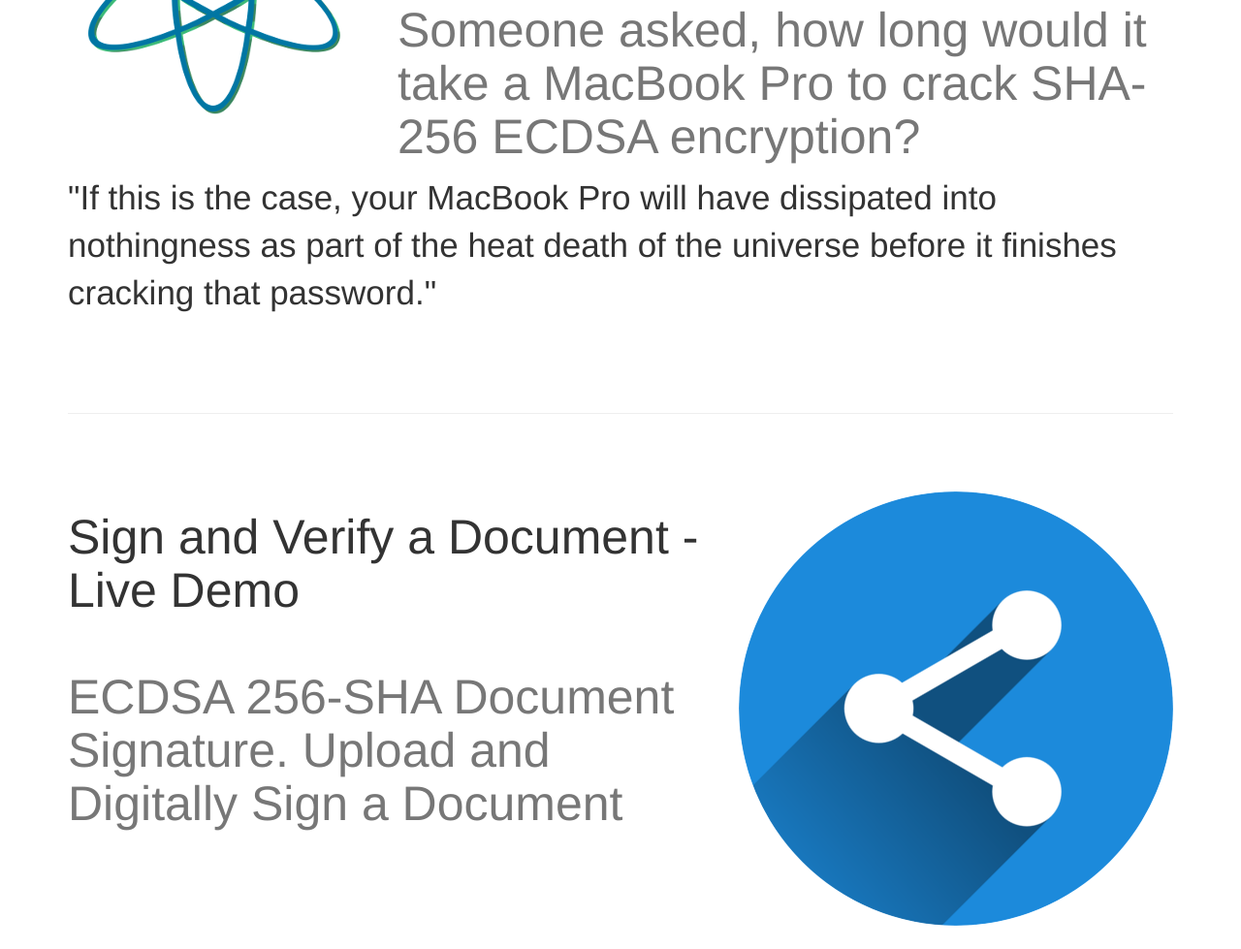
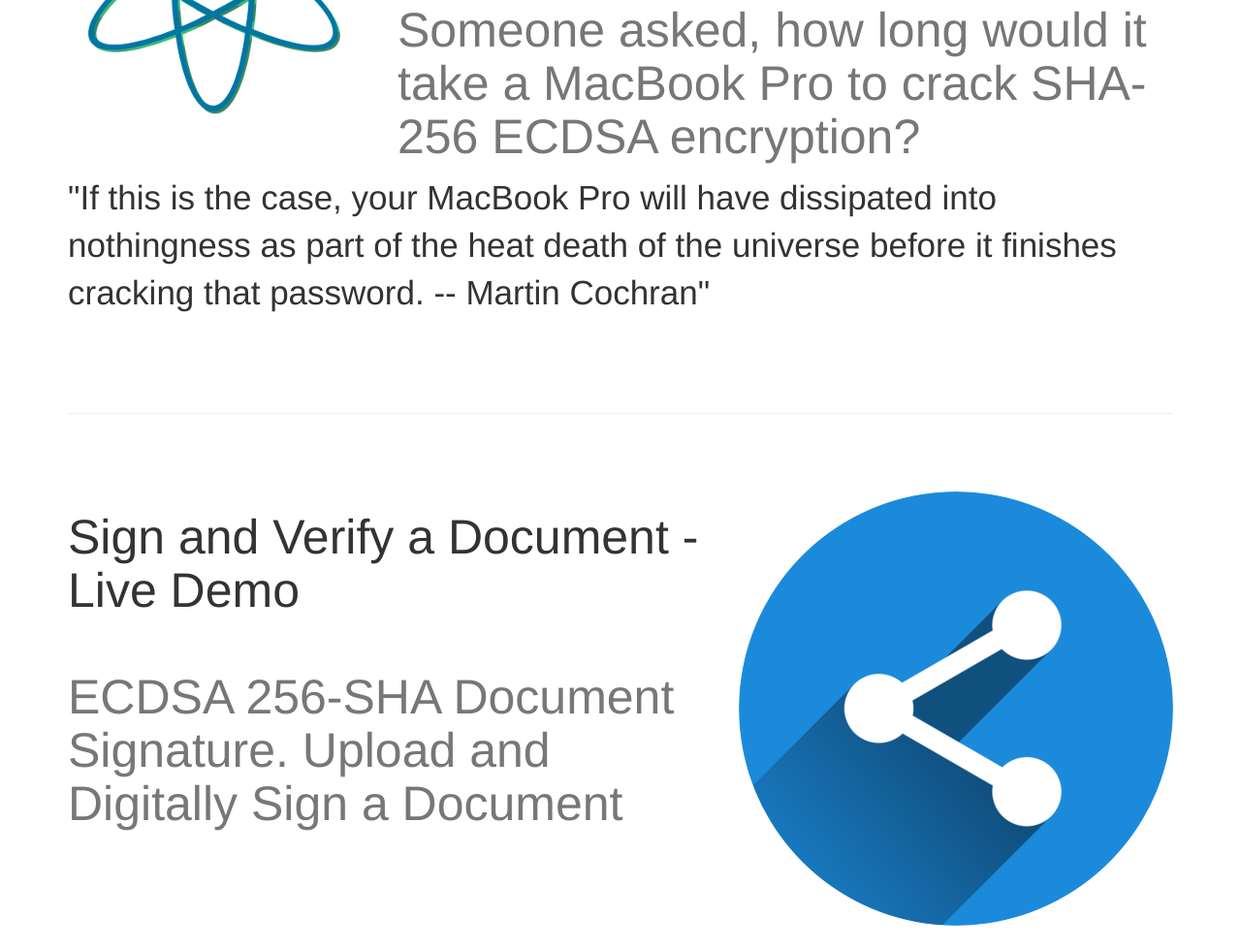
Before and after one commit to mallond/dapps, a website: page index.html in a window 1280 px wide. Shown: the part 1695-2674 px from the top of the page at 97% size. Drawn offline with Linux system fonts and the light colour scheme.

Commit message:
assorted updates

```diff
--- a/index.html
+++ b/index.html
@@ -107,7 +107,7 @@
         </h2>
 
         <p class="lead">"If this is the case, your MacBook Pro will have dissipated into nothingness as part of the heat
-            death of the universe before it finishes cracking that password."</p>
+            death of the universe before it finishes cracking that password. -- Martin Cochran"</p>
     </div>
 
     <hr class="featurette-divider" id="Sign">
```
